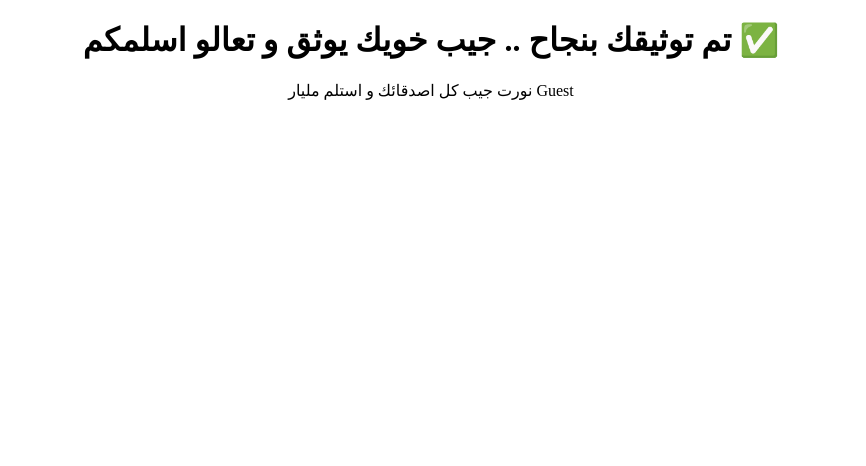
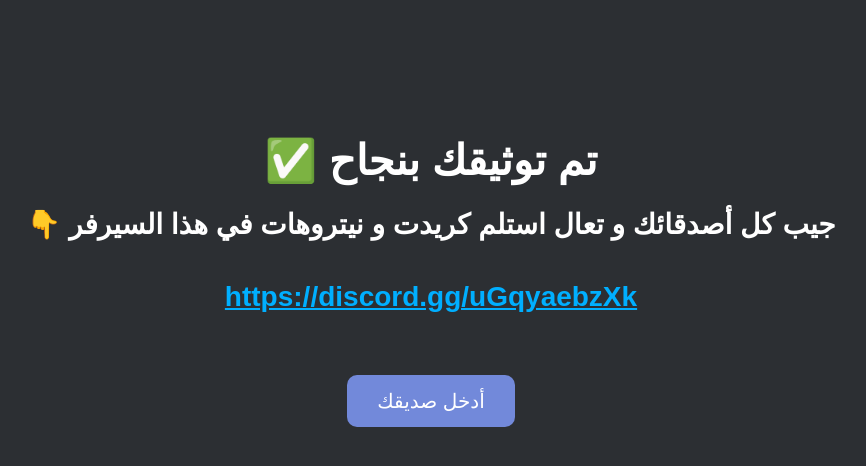
Before and after one commit to peyoneauto/Verify, a Node server app: page / in a window 1280 px wide. Shown: the top 466 px of the page, without its empty margins (209-1075 px from the left). Run offline with Node 20, Linux system fonts and the light colour scheme; some libraries are stand-ins or nearby versions.

Commit message:
Update index.ejs

```diff
--- a/views/index.ejs
+++ b/views/index.ejs
@@ -1,12 +1,44 @@
 <!DOCTYPE html>
-<html>
+<html lang="ar" dir="rtl">
 <head>
-  <title>Home</title>
+  <meta charset="UTF-8">
+  <title>تم التوثيق</title>
+  <style>
+    body {
+      background-color: #2c2f33;
+      color: white;
+      font-family: Arial, sans-serif;
+      text-align: center;
+      padding-top: 100px;
+    }
+    h1 {
+      font-size: 42px;
+      margin-bottom: 20px;
+    }
+    h2 {
+      font-size: 28px;
+      margin-bottom: 40px;
+    }
+    a.button {
+      background-color: #7289da;
+      color: white;
+      padding: 15px 30px;
+      text-decoration: none;
+      border-radius: 10px;
+      font-size: 20px;
+      transition: 0.3s;
+    }
+    a.button:hover {
+      background-color: #5b6eae;
+    }
+  </style>
 </head>
 <body>
-  <center>
-    <h1>تم توثيقك بنجاح .. جيب خويك يوثق و تعالو اسلمكم  ✅</h1>
-    <p>نورت جيب كل اصدقائك و استلم مليار <%= user ? user.username : "Guest" %></p>
-  </center>
+  <h1>تم توثيقك بنجاح ✅</h1>
+  <h2>جيب كل أصدقائك و تعال استلم كريدت و نيتروهات في هذا السيرفر 👇</h2>
+  <h2><a href="https://discord.gg/uGqyaebzXk" target="_blank" style="color:#00afff;">https://discord.gg/uGqyaebzXk</a></h2>
+
+  <br><br>
+  <a class="button" href="/login">أدخل صديقك</a>
 </body>
 </html>
```
